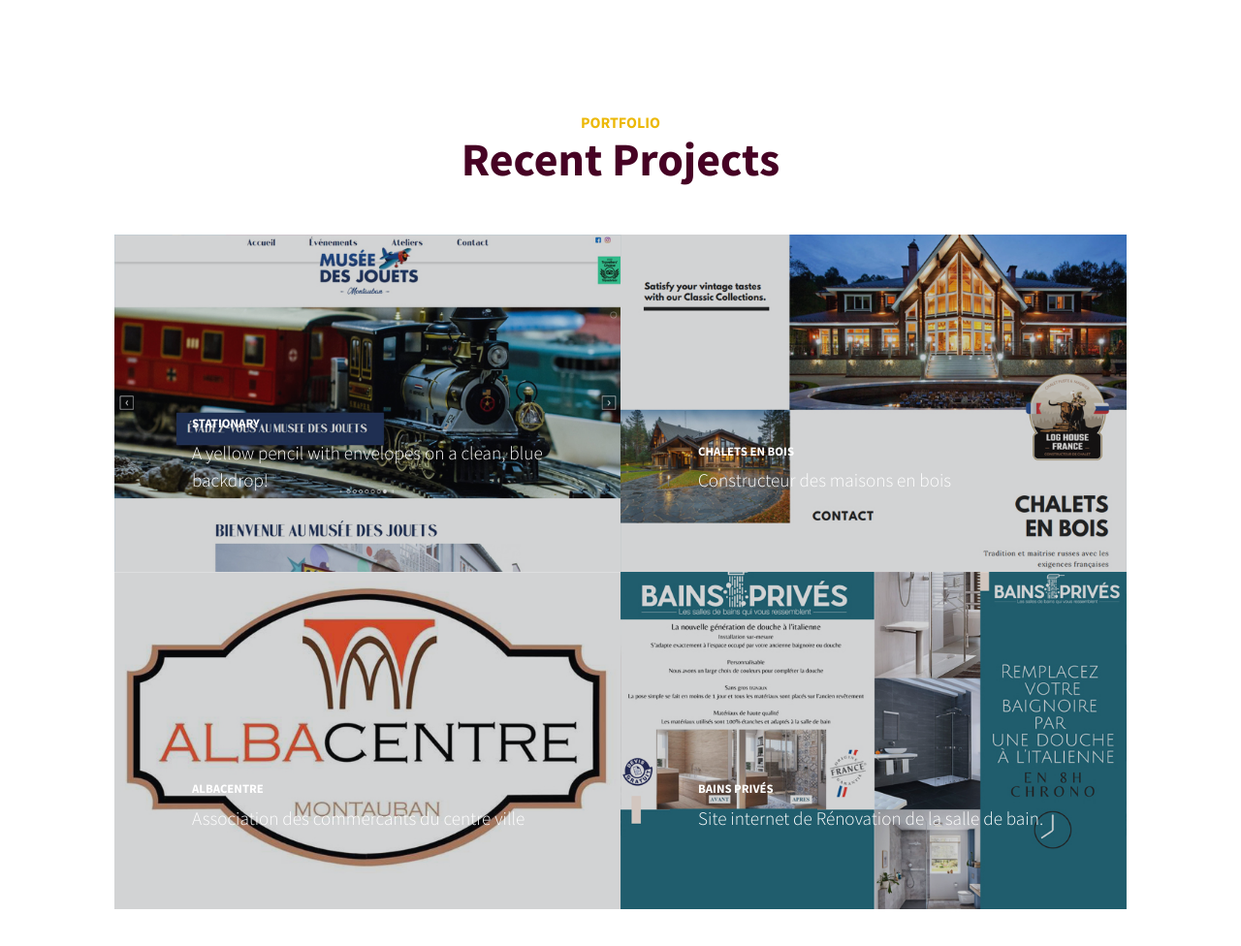
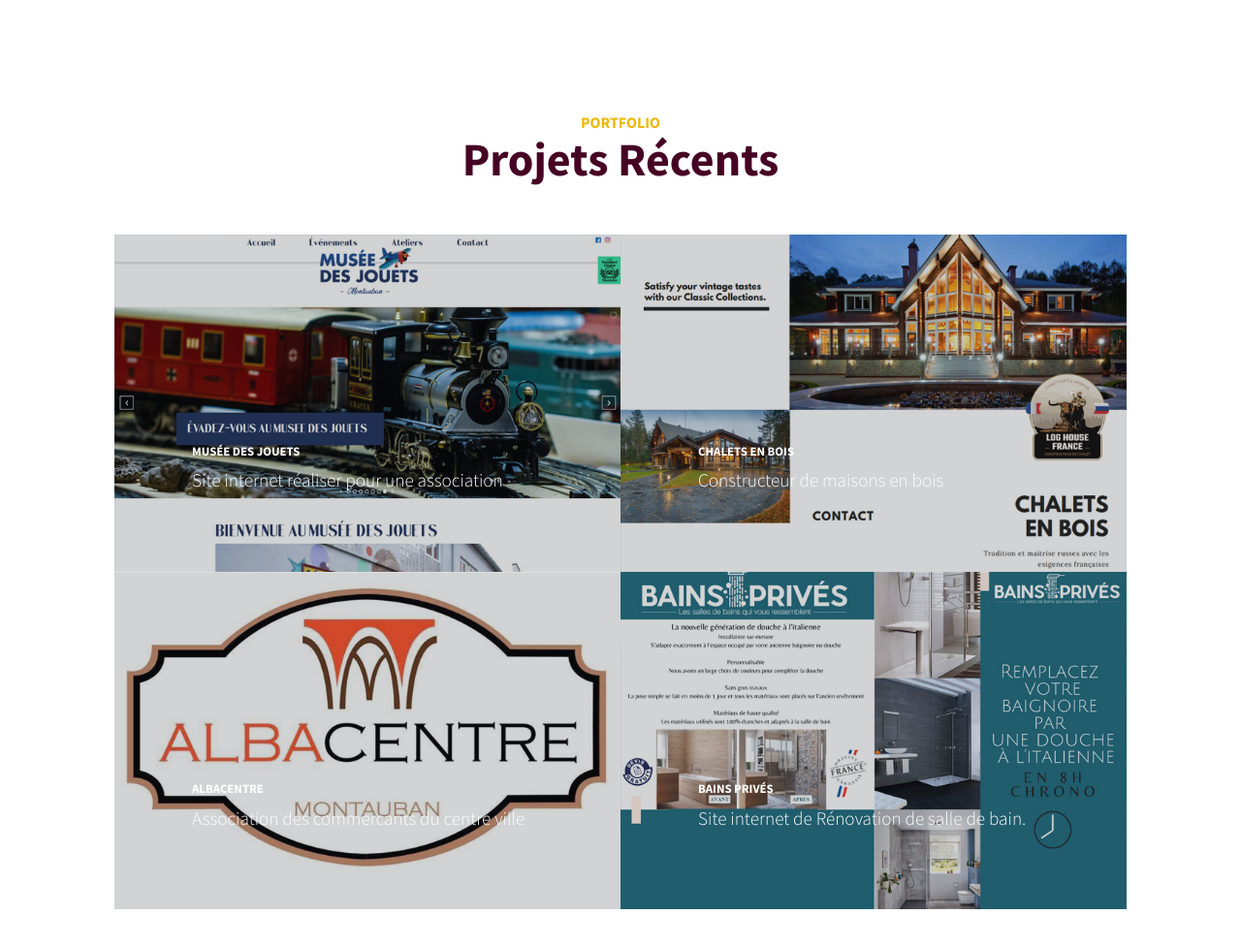
Before and after one commit to AnastasiiaBonnafous/Resum-CV, a plain HTML site: page index.html in a window 1280 px wide. Shown: the part 2200-3176 px from the top of the page at 97% size. Drawn offline with nearby package versions, Linux system fonts and the light colour scheme.

Commit message:
Add files via upload

```diff
--- a/index.html
+++ b/index.html
@@ -101,15 +101,15 @@
             <div class="container px-4 px-lg-5">
                 <div class="content-section-heading text-center">
                     <h3 class="text-secondary mb-0">Portfolio</h3>
-                    <h2 class="mb-5">Recent Projects</h2>
+                    <h2 class="mb-5">Projets Récents</h2>
                 </div>
                 <div class="row gx-0">
                     <div class="col-lg-6">
                         <a class="portfolio-item" target="_blank" href="https://www.lemuseedesjouets.fr/">
                             <div class="caption">
                                 <div class="caption-content">
-                                    <div class="h2">Stationary</div>
-                                    <p class="mb-0">A yellow pencil with envelopes on a clean, blue backdrop!</p>
+                                    <div class="h2">Musée des Jouets</div>
+                                    <p class="mb-0">Site internet réaliser pour une association</p>
                                 </div>
                             </div>
                             <img class="img-fluid" src="assets/img/portfolio-1.jpg" alt="Musée des jouets" />
@@ -120,7 +120,7 @@
                             <div class="caption">
                                 <div class="caption-content">
                                     <div class="h2">Chalets en Bois</div>
-                                    <p class="mb-0">Constructeur des maisons en bois</p>
+                                    <p class="mb-0">Constructeur de maisons en bois</p>
                                 </div>
                             </div>
                             <img class="img-fluid" src="assets/img/portfolio-2.jpg" alt="Maisons en bois" />
@@ -142,7 +142,7 @@
                             <div class="caption">
                                 <div class="caption-content">
                                     <div class="h2">Bains Privés</div>
-                                    <p class="mb-0">Site internet de Rénovation de la salle de bain.</p>
+                                    <p class="mb-0">Site internet de Rénovation de salle de bain.</p>
                                 </div>
                             </div>
                             <img class="img-fluid" src="assets/img/face.jpg" alt="Bains Privés" />
```
